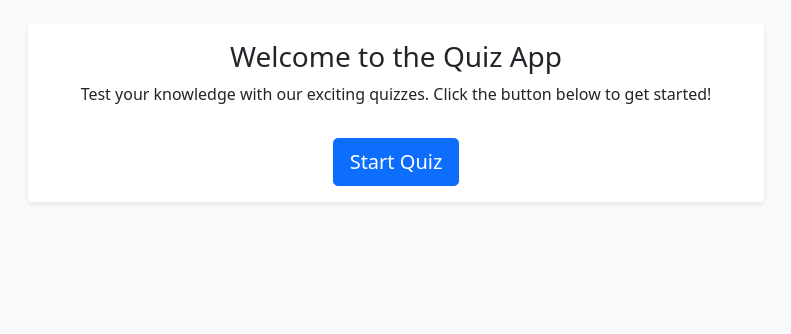
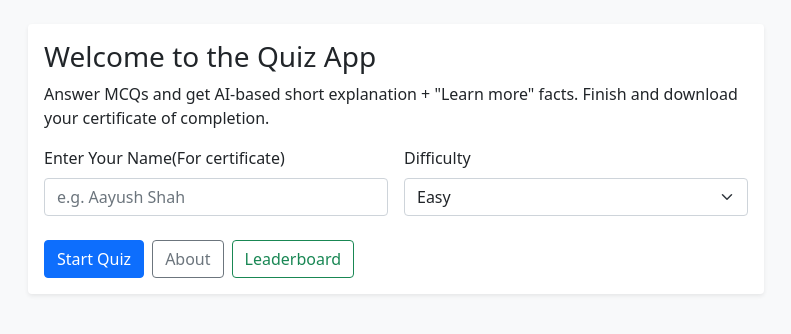
Before and after one commit to aayushofficial-dev/AI-PoweredQuizProject, a Django app: page / in a window 1280 px wide. Shown: the part 56-390 px from the top of the page, without its empty margins (244-1035 px from the left). Run offline with Django 5.2, Linux system fonts and the light colour scheme.

Commit message:
updated home page ui

```diff
--- a/QuizApp/templates/home.html
+++ b/QuizApp/templates/home.html
@@ -4,10 +4,34 @@
 <div class="row justify-content-center">
     <div class="col-md-8">
         <div class="card shadow-sm border-0">
-            <div class="card-body text-center">
+            <div class="card-body">
                 <h3 class="card-title mb-2">Welcome to the Quiz App</h3>
-                <p class="card-text">Test your knowledge with our exciting quizzes. Click the button below to get started!</p>
-                <a href="#" class="btn btn-primary btn-lg mt-3">Start Quiz</a>
+                <p class="card-text">Answer MCQs and get AI-based short explanation + "Learn more" facts.
+                    Finish and download your certificate of completion.
+                </p>
+                <form action="" method="post">
+                    {% csrf_token %}
+                    <div class="row g-3">
+                        <div class="col-md-6">
+                            <label for="name" class="form-label">Enter Your Name(For certificate)</label>
+                            <input type="text" class="form-control" id="name" name="name" required placeholder="e.g. Aayush Shah">
+                        </div>
+
+                        <div class="col-md-6">
+                            <label for="difficulty" class="form-label">Difficulty</label>
+                            <select name="difficulty" id="difficulty" class="form-select" required>
+                                <option value="easy">Easy</option>
+                                <option value="medium">Medium</option>
+                                <option value="hard">Hard</option>
+                            </select>
+                        </div>
+                        <div class="d-flex gap-2 mt-4">
+                            <button type="submit" class="btn btn-primary">Start Quiz</button>
+                            <a href="{% url 'quiz_about' %}" class="btn btn-outline-secondary">About</a>
+                            <a href="" class="btn btn-outline-success">Leaderboard</a>
+                        </div>
+                    </div>
+                </form>
             </div>
         </div>
     </div>
```
